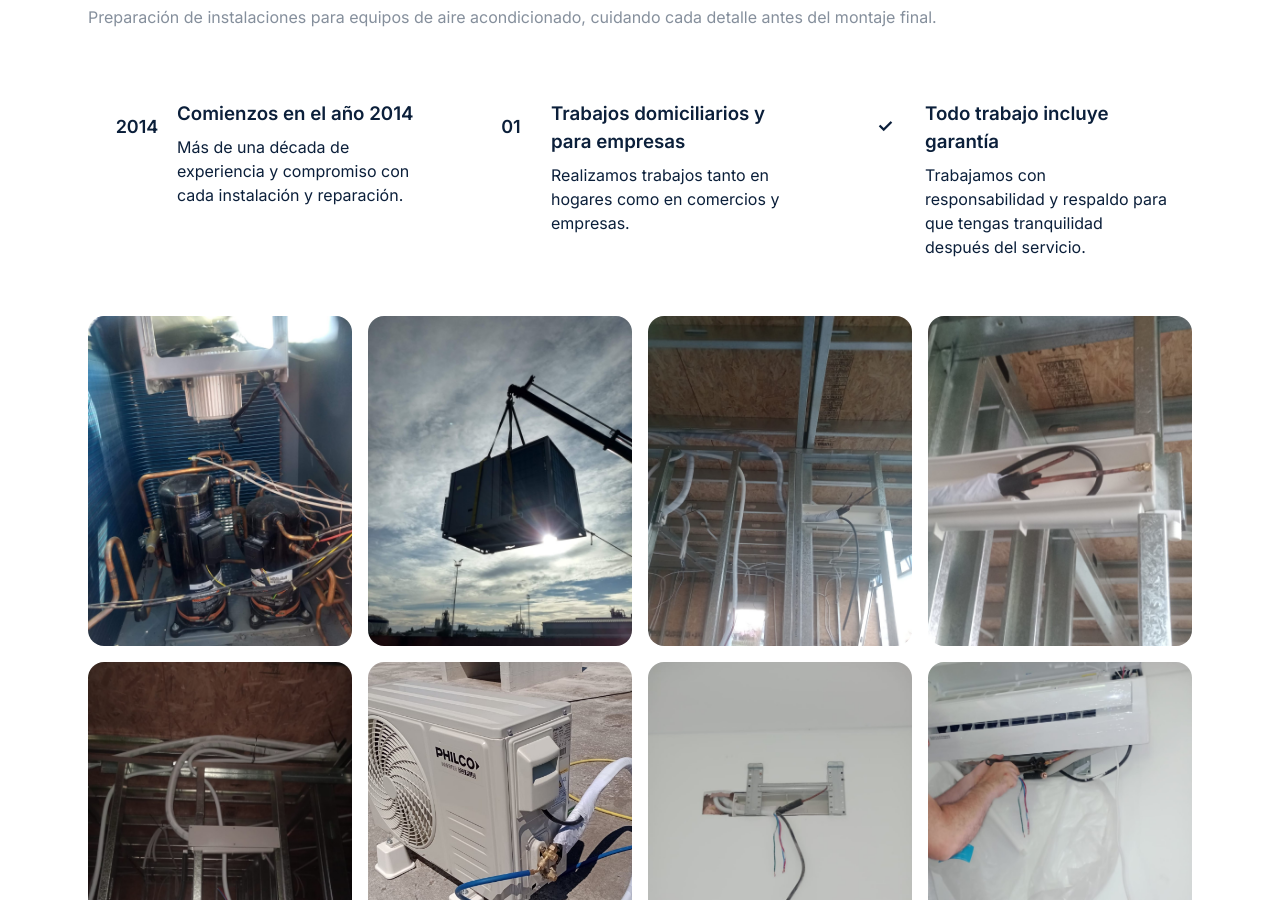
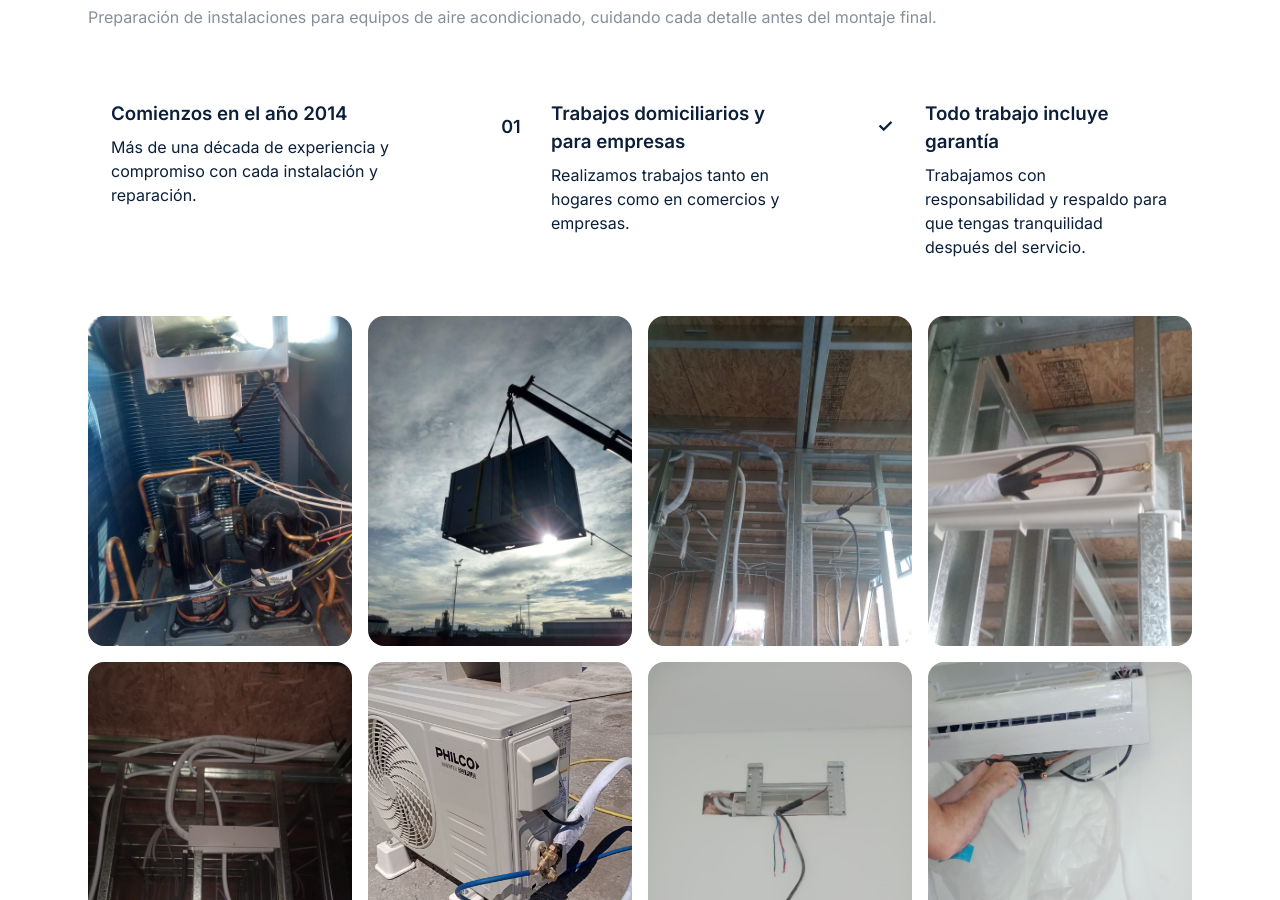
Before and after one commit to nicorz2021ch/Los-Cardales-Refrigeracion-y-Electricidad, a plain HTML site: page index.html in a window 1280 px wide. Shown: the part 1583-2483 px from the top of the page. Drawn offline with Linux system fonts and the light colour scheme.

Commit message:
Update index.html

```diff
--- a/index.html
+++ b/index.html
@@ -180,7 +180,6 @@
 
         <div class="trayectoria">
           <article class="trayectoria-item">
-            <span class="trayectoria-numero">2014</span>
             <div>
               <h3>Comienzos en el año 2014</h3>
               <p>
```
